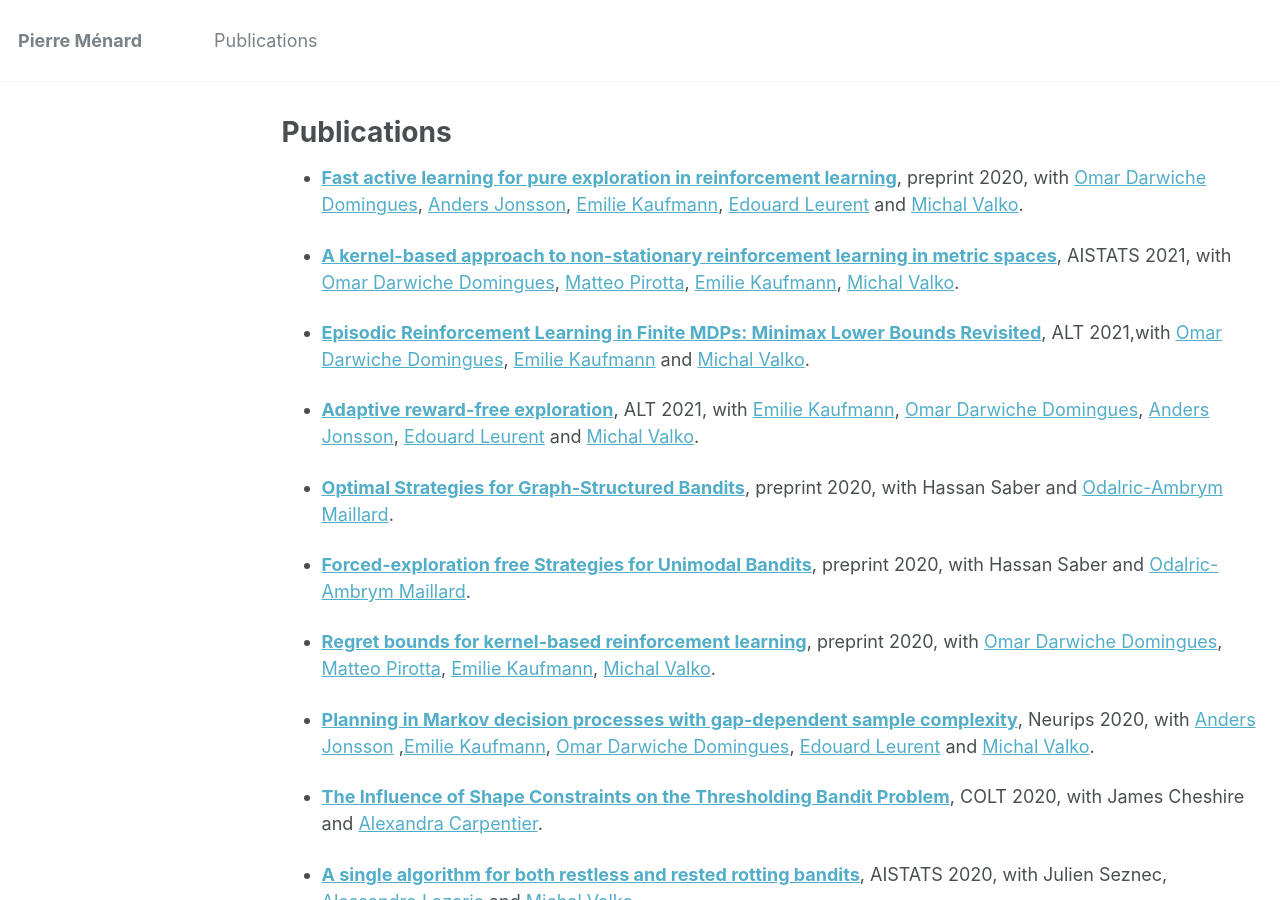
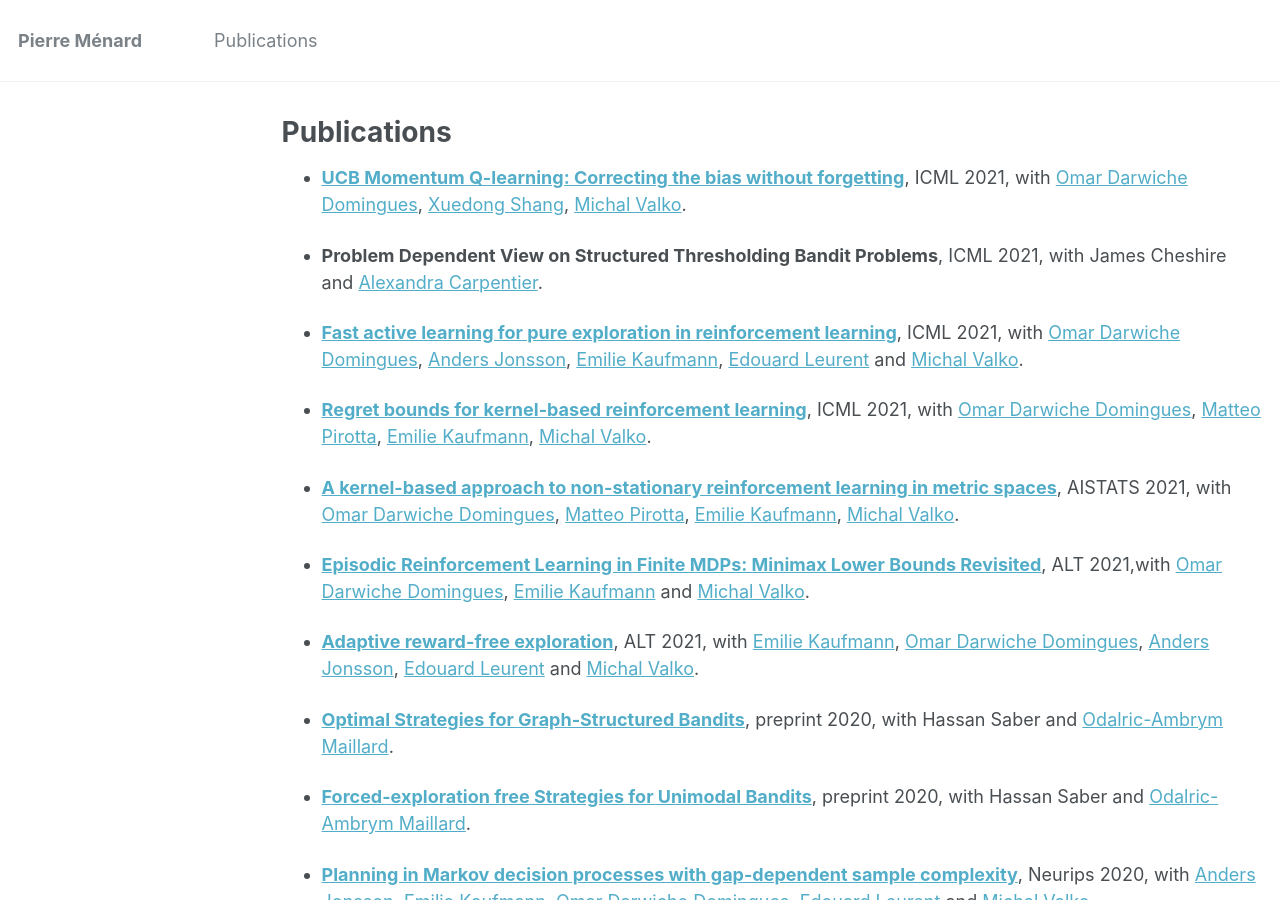
Before and after one commit to menardprr/menardprr.github.io, a Jekyll site: the page built from _pages/publications.md, in a window 1280 px wide and 900 px high. Built offline with Jekyll 4.4.1, drawn with Linux system fonts in a browser that asks for light colours.

Commit message:
icml 2021

```diff
--- a/_pages/publications.md
+++ b/_pages/publications.md
@@ -5,7 +5,13 @@ permalink: /publications/
 author_profile: False
 ---
 
-* [**Fast active learning for pure exploration in reinforcement learning**](https://arxiv.org/pdf/2007.13442.pdf), preprint 2020, with [Omar Darwiche Domingues](https://omardrwch.github.io/), [Anders Jonsson](https://www.upf.edu/web/anders-jonsson), [Emilie Kaufmann](http://chercheurs.lille.inria.fr/ekaufman/), [Edouard Leurent](http://edouardleurent.com/) and [Michal Valko](http://researchers.lille.inria.fr/~valko/hp/).
+* [**UCB Momentum Q-learning: Correcting the bias without forgetting**](https://arxiv.org/pdf/2103.01312.pdf), ICML 2021, with [Omar Darwiche Domingues](https://omardrwch.github.io/), [Xuedong Shang](https://xuedong.github.io/about/), [Michal Valko](http://researchers.lille.inria.fr/~valko/hp/).
+
+* **Problem Dependent View on Structured Thresholding Bandit Problems**, ICML 2021, with James Cheshire and [Alexandra Carpentier](https://sites.google.com/site/alexandracarpentierresearch).
+
+* [**Fast active learning for pure exploration in reinforcement learning**](https://arxiv.org/pdf/2007.13442.pdf), ICML 2021, with [Omar Darwiche Domingues](https://omardrwch.github.io/), [Anders Jonsson](https://www.upf.edu/web/anders-jonsson), [Emilie Kaufmann](http://chercheurs.lille.inria.fr/ekaufman/), [Edouard Leurent](http://edouardleurent.com/) and [Michal Valko](http://researchers.lille.inria.fr/~valko/hp/).
+
+* [**Regret bounds for kernel-based reinforcement learning**](https://arxiv.org/pdf/2004.05599), ICML 2021, with [Omar Darwiche Domingues](https://omardrwch.github.io/), [Matteo Pirotta](https://teopir.github.io/), [Emilie Kaufmann](http://chercheurs.lille.inria.fr/ekaufman/), [Michal Valko](http://researchers.lille.inria.fr/~valko/hp/).
 
 * [**A kernel-based approach to non-stationary reinforcement learning in metric spaces**](https://arxiv.org/pdf/2007.05078.pdf), AISTATS 2021, with
 [Omar Darwiche Domingues](https://omardrwch.github.io/), [Matteo Pirotta](https://teopir.github.io/), [Emilie Kaufmann](http://chercheurs.lille.inria.fr/ekaufman/), [Michal Valko](http://researchers.lille.inria.fr/~valko/hp/).
@@ -17,8 +23,6 @@ author_profile: False
 * [**Optimal Strategies for Graph-Structured Bandits**](https://arxiv.org/pdf/2007.03224), preprint 2020, with Hassan Saber and [Odalric-Ambrym Maillard](http://odalricambrymmaillard.neowordpress.fr/).
 
 * [**Forced-exploration free Strategies for Unimodal Bandits**](https://arxiv.org/pdf/2006.16569.pdf), preprint 2020, with Hassan Saber and [Odalric-Ambrym Maillard](http://odalricambrymmaillard.neowordpress.fr/).
-
-* [**Regret bounds for kernel-based reinforcement learning**](https://arxiv.org/pdf/2004.05599), preprint 2020, with [Omar Darwiche Domingues](https://omardrwch.github.io/), [Matteo Pirotta](https://teopir.github.io/), [Emilie Kaufmann](http://chercheurs.lille.inria.fr/ekaufman/), [Michal Valko](http://researchers.lille.inria.fr/~valko/hp/).
 
 * [**Planning in Markov decision processes with gap-dependent sample complexity**](https://arxiv.org/pdf/2006.05879), Neurips 2020, with [Anders Jonsson](https://www.upf.edu/web/anders-jonsson) ,[Emilie Kaufmann](http://chercheurs.lille.inria.fr/ekaufman/), [Omar Darwiche Domingues](https://omardrwch.github.io/), [Edouard Leurent](http://edouardleurent.com/) and [Michal Valko](http://researchers.lille.inria.fr/~valko/hp/).
 
```
